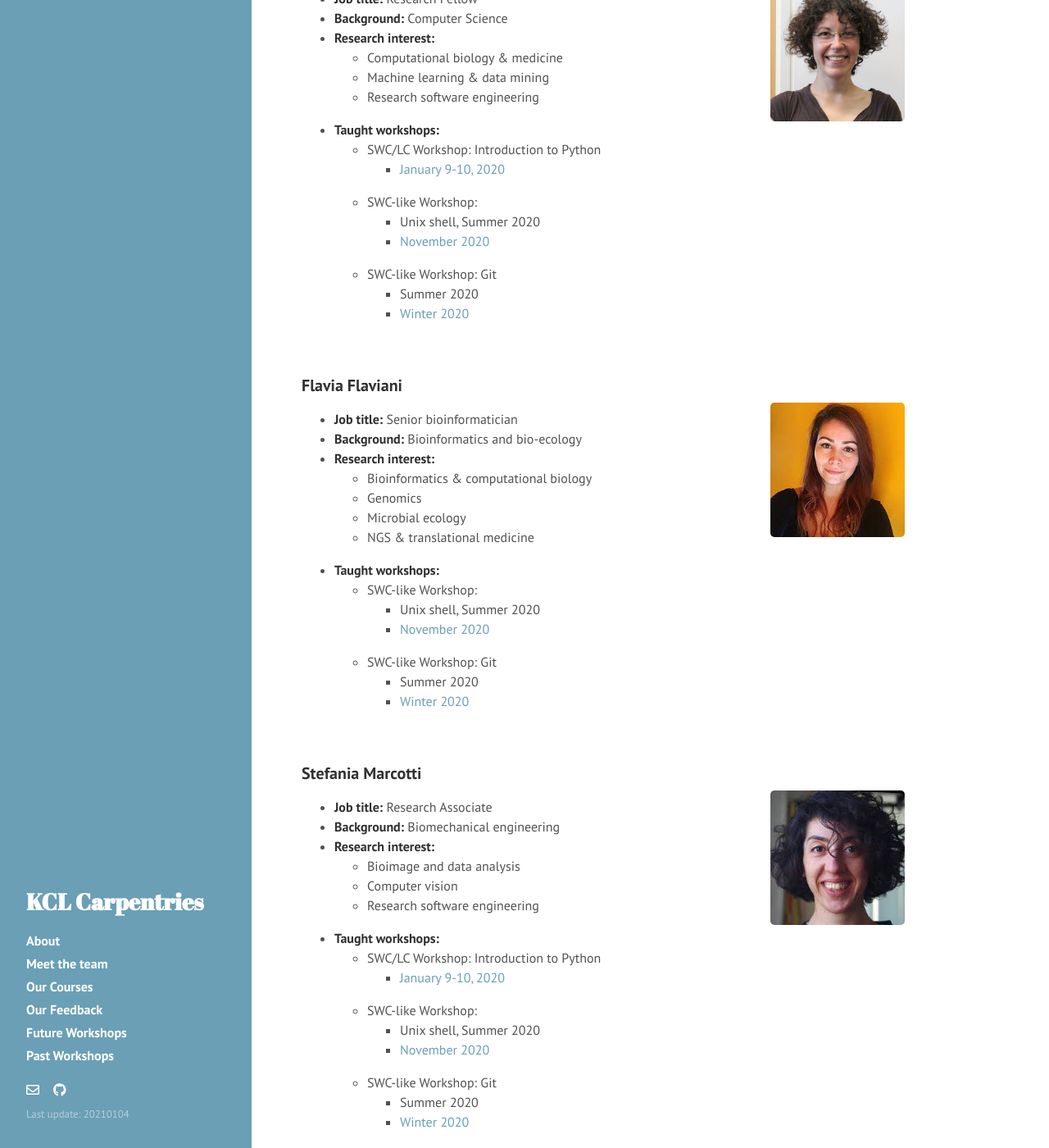
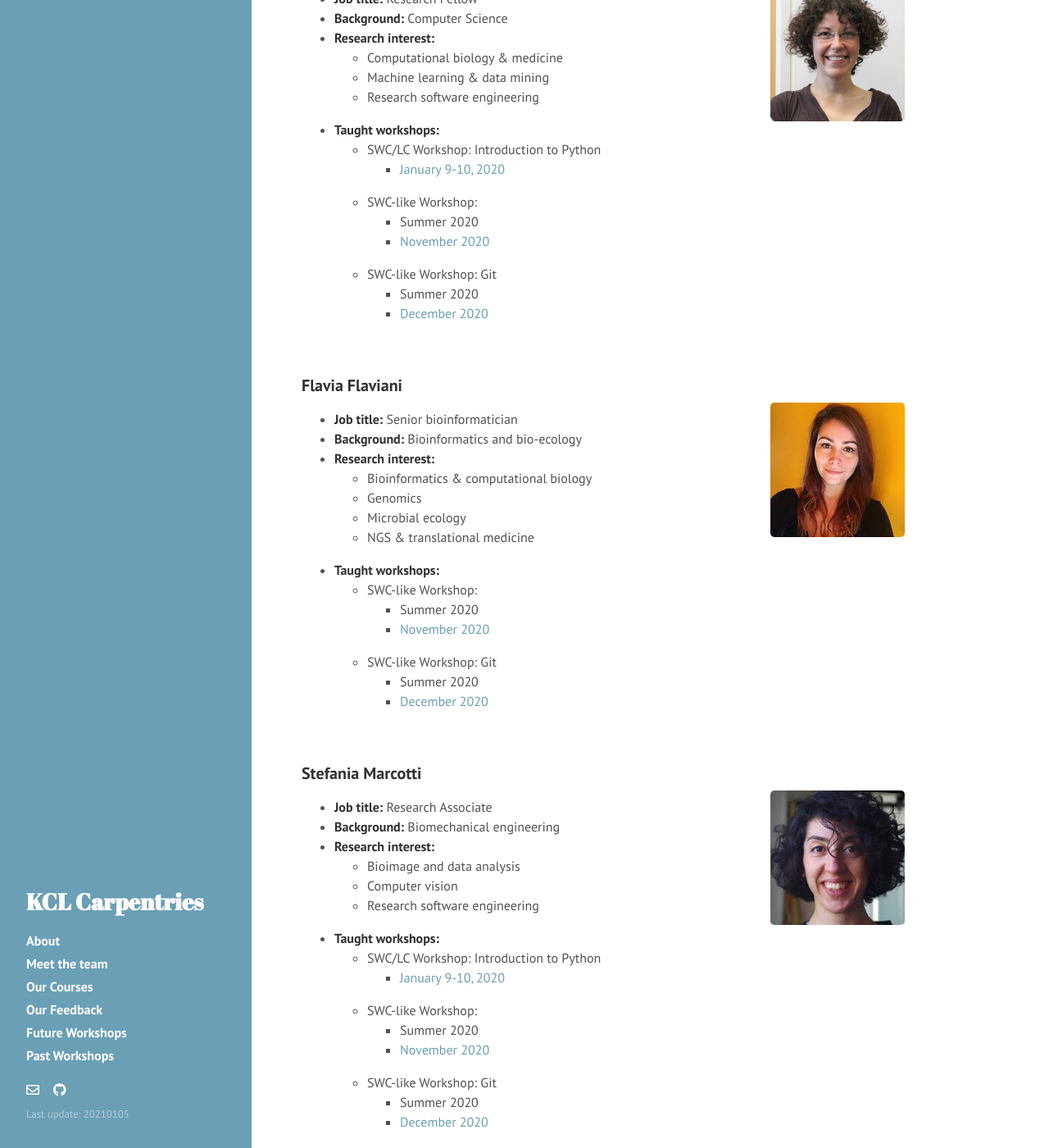
Before and after one commit to kai-lim/LondonGeneticsNetwork, a Jekyll site: the page built from team.md, in a window 1280 px wide and 1400 px high, scrolled down 596 px. Shown: the whole window at 82% size. Built offline with Jekyll 4.4.1, drawn with Linux system fonts in a browser that asks for light colours; nearby versions of some CDN libraries; a style sheet for code colours, icons or effects is not loaded.

Commit message:
Minor edits/typos

```diff
--- a/_config.yml
+++ b/_config.yml
@@ -11,7 +11,7 @@ tagline:     ''
 description: ''
 url:         http://KCL-Carpentries.github.io/
 baseurl:     /
-lastmod:    '20210104'
+lastmod:    '20210105'
 
 author:
   name:      'KCL Carpentries'
--- a/team.md
+++ b/team.md
@@ -46,11 +46,11 @@ title: Meet the team
 	- SWC/LC Workshop: Introduction to Python
 		- [January 9-10, 2020](https://swc-kc-london-01-2020.github.io/SWC-KCL-202001/)
 	- SWC-like Workshop:
-		- Unix shell, Summer 2020
+		- Summer 2020
 		- [November 2020](https://alesssia.github.io/2020-11-180-KCL/)
 	- SWC-like Workshop: Git
 		- Summer 2020
-		- [Winter 2020](https://alesssia.github.io/2020-11-180-KCL/)
+		- [December 2020](https://alesssia.github.io/2020-11-180-KCL/)
 
 <br/>
 
@@ -67,11 +67,11 @@ title: Meet the team
 	- NGS & translational medicine
 * **Taught workshops:**
 	- SWC-like Workshop:
-		- Unix shell, Summer 2020
+		- Summer 2020
 		- [November 2020](https://alesssia.github.io/2020-11-180-KCL/)
 	- SWC-like Workshop: Git
 		- Summer 2020
-		- [Winter 2020](https://alesssia.github.io/2020-11-180-KCL/)
+		- [December 2020](https://alesssia.github.io/2020-11-180-KCL/)
 
 <br/>
 
@@ -89,8 +89,8 @@ title: Meet the team
 	- SWC/LC Workshop: Introduction to Python
 		- [January 9-10, 2020](https://swc-kc-london-01-2020.github.io/SWC-KCL-202001/)
 	- SWC-like Workshop:
-		- Unix shell, Summer 2020
+		- Summer 2020
 		- [November 2020](https://alesssia.github.io/2020-11-180-KCL/)
 	- SWC-like Workshop: Git
 		- Summer 2020
-		- [Winter 2020](https://alesssia.github.io/2020-11-180-KCL/)
+		- [December 2020](https://alesssia.github.io/2020-11-180-KCL/)
```
Also changed, not shown: feedback.md (+1 -1 lines).
